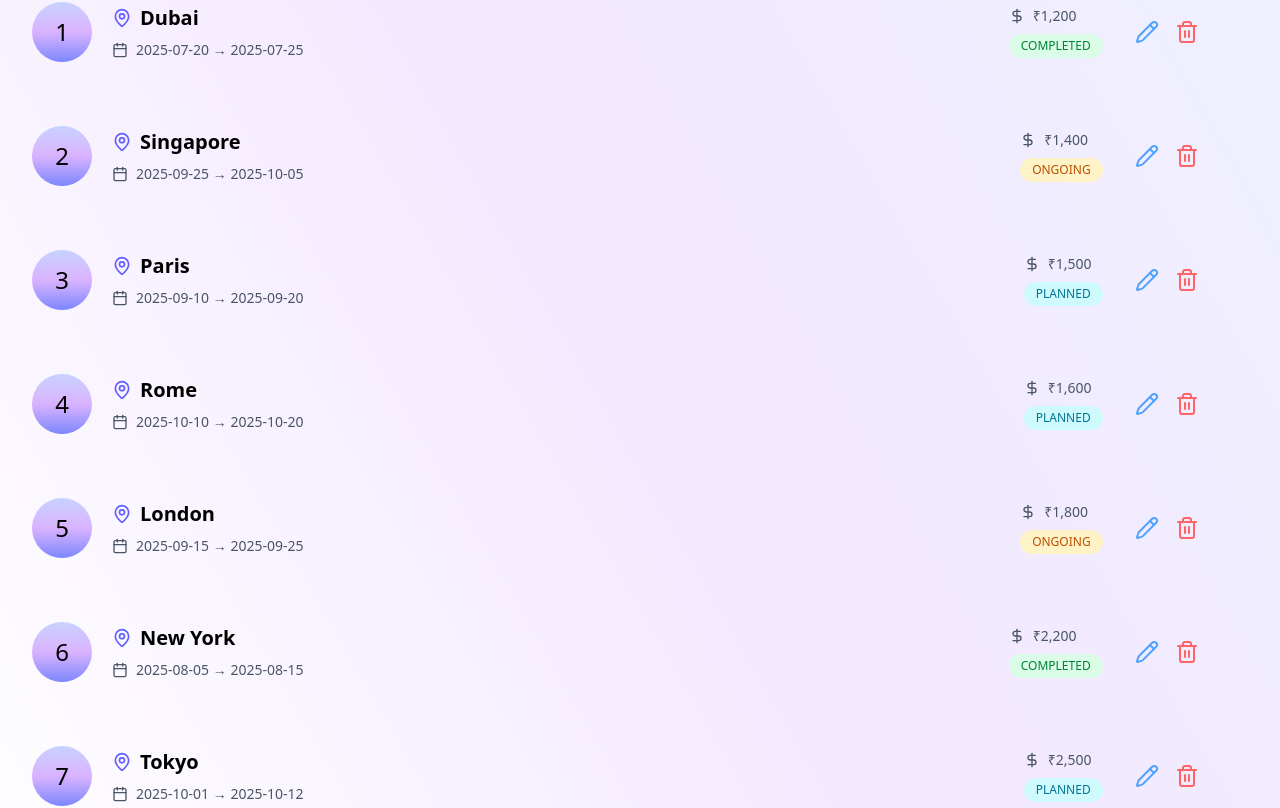
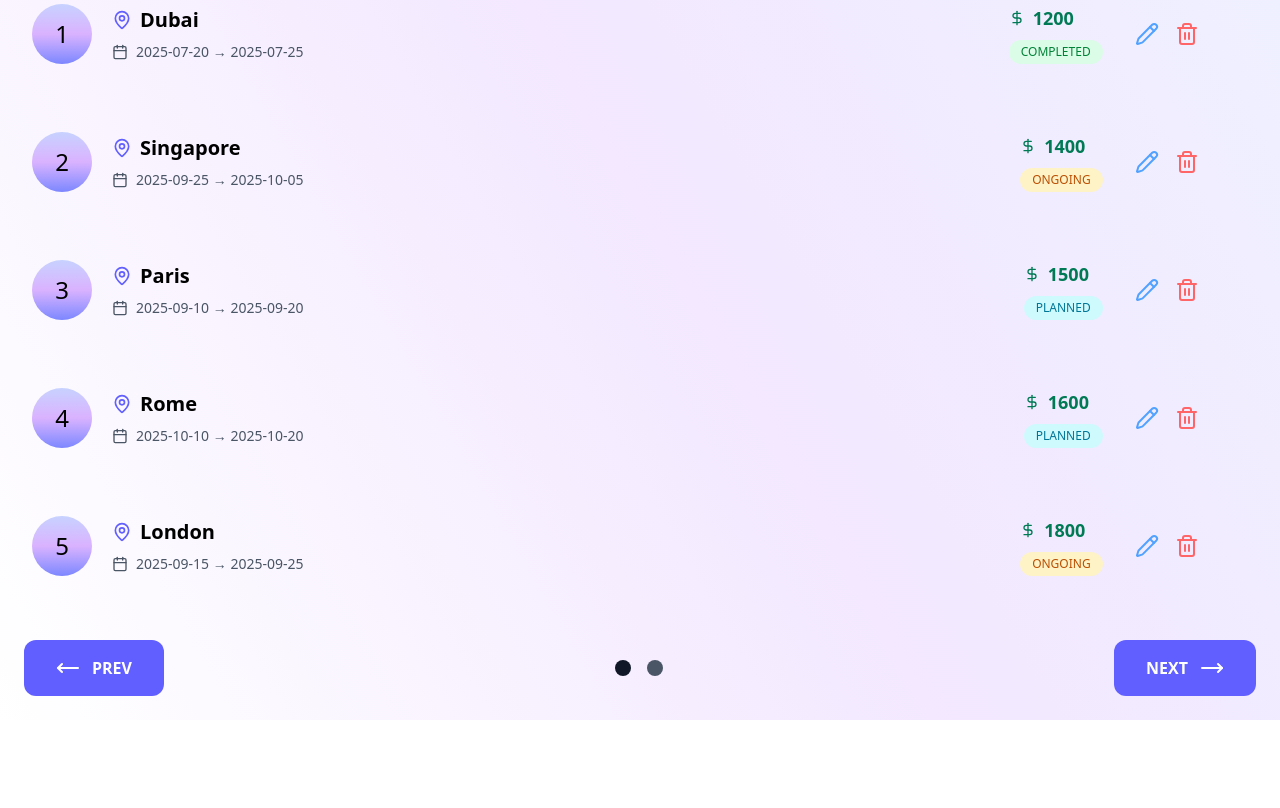
Before and after one commit to ashifpathan21/React-Trip-Management-SEP-2025-BT-REACT-OCT-2025-372, a React (Vite) app: page / in a window 1280 px wide. Shown: the part 340-1148 px from the top of the page. After the commit the page ends 1060 px from the top, so only its background shows below. Built offline with nearby package versions, Linux system fonts and the light colour scheme.

Commit message:
pagination

```diff
--- a/src/components/Card.jsx
+++ b/src/components/Card.jsx
@@ -47,13 +47,9 @@ const Card = ({ trip, idx }) => {
         <div className="flex items-center gap-5 ">
           <div className="flex flex-col gap-2 ">
             {/* Price */}
-            <div className="flex items-center gap-2 text-sm text-gray-600">
+            <div className="flex items-center gap-2 text-lg font-semibold  text-emerald-700">
               <DollarSign className="w-4 h-4" />
-              {trip?.price?.toLocaleString("en-IN", {
-                style: "currency",
-                currency: "INR",
-                minimumFractionDigits: 0,
-              })}
+              {trip?.price}
             </div>
 
             {/* Status */}
--- /dev/null
+++ b/src/components/Pagination.jsx
@@ -0,0 +1,37 @@
+import React from "react";
+import { MoveLeft, MoveRight } from "lucide-react";
+
+const Pagination = ({ setPage, page, maxPage }) => {
+  return (
+    <div className="flex w-full p-6 justify-between items-center">
+      <button
+        onClick={() => setPage(page - 1)}
+        className="p-4 hover:bg-indigo-600 transition-all duration-300  px-8 uppercase flex gap-3  rounded-xl bg-indigo-500 text-white font-semibold "
+        disabled={page === 0}
+      >
+        <MoveLeft/>
+        Prev
+      </button>
+      <div className="flex items-center gap-4 ">
+        {[...Array(maxPage + 1)]?.map((_, i) => (
+          <div
+            key={i}
+            className={`rounded-full transition-all duration-100 h-4 w-4 ${
+              i === page ? "bg-gray-900" : "bg-gray-600"
+            }`}
+          />
+        ))}
+      </div>
+      <button
+        onClick={() => setPage(page + 1)}
+        className="p-4 hover:bg-indigo-600 transition-all duration-300  px-8 uppercase flex gap-3  rounded-xl bg-indigo-500 text-white font-semibold "
+        disabled={page === maxPage}
+      >
+        Next
+        <MoveRight/>
+      </button>
+    </div>
+  );
+};
+
+export default Pagination;
--- a/src/pages/Home.jsx
+++ b/src/pages/Home.jsx
@@ -1,6 +1,7 @@
 import React, { useState, useEffect } from "react";
 import Navbar from "../components/Navbar.jsx";
 import SearchFilterBar from "../components/SearchFilterBar.jsx";
+import Pagination from "../components/Pagination.jsx";
 import { setTrip } from "../slices/tripSlice.js";
 import { useSelector, useDispatch } from "react-redux";
 import { useNavigate } from "react-router-dom";
@@ -8,6 +9,7 @@ import Card from "../components/Card.jsx";
 const Home = () => {
   const navigate = useNavigate();
   const [input, setInput] = useState("");
+  const [page, setPage] = useState(0);
   const [status, setStatus] = useState("ALL");
   const statusOptions = [
     { label: "All", value: "ALL" },
@@ -27,6 +29,11 @@ const Home = () => {
   const dispatch = useDispatch();
   const { trips } = useSelector((state) => state.trip);
   const [tripData, setTripData] = useState([]);
+  const [maxPage, setMaxPage] = useState(0);
+
+  useEffect(() => {
+    setMaxPage(Math.max(0, Math.ceil(tripData.length / 5) - 1));
+  }, [tripData]);
 
   useEffect(() => {
     let filtered = [...trips];
@@ -72,8 +79,12 @@ const Home = () => {
       />
 
       <div className="flex flex-col max-w-screen overflow-hidden items-start  gap-3 p-3 w-screen">
-        {tripData.length > 0 ? (
-          tripData.map((trip, idx) => <Card key={idx} trip={trip} idx={idx} />)
+        {tripData.slice(5 * page, 5 * page + 5).length > 0 ? (
+          tripData
+            .slice(5 * page, 5 * page + 5)
+            ?.map((trip, idx) => (
+              <Card key={idx} trip={trip} idx={5 * page + idx} />
+            ))
         ) : (
           <div className="flex flex-col gap-4 w-full  p-4 justify-center items-center">
             <h2 className="font-bold text-indigo-900  text-xl ">
@@ -89,6 +100,7 @@ const Home = () => {
           </div>
         )}
       </div>
+      <Pagination setPage={setPage} maxPage={maxPage} page={page} />
     </div>
   );
 };
```
Also changed, not shown: public/pagination.png (added), 1 other file (tests, documents, lock files or other folders).
